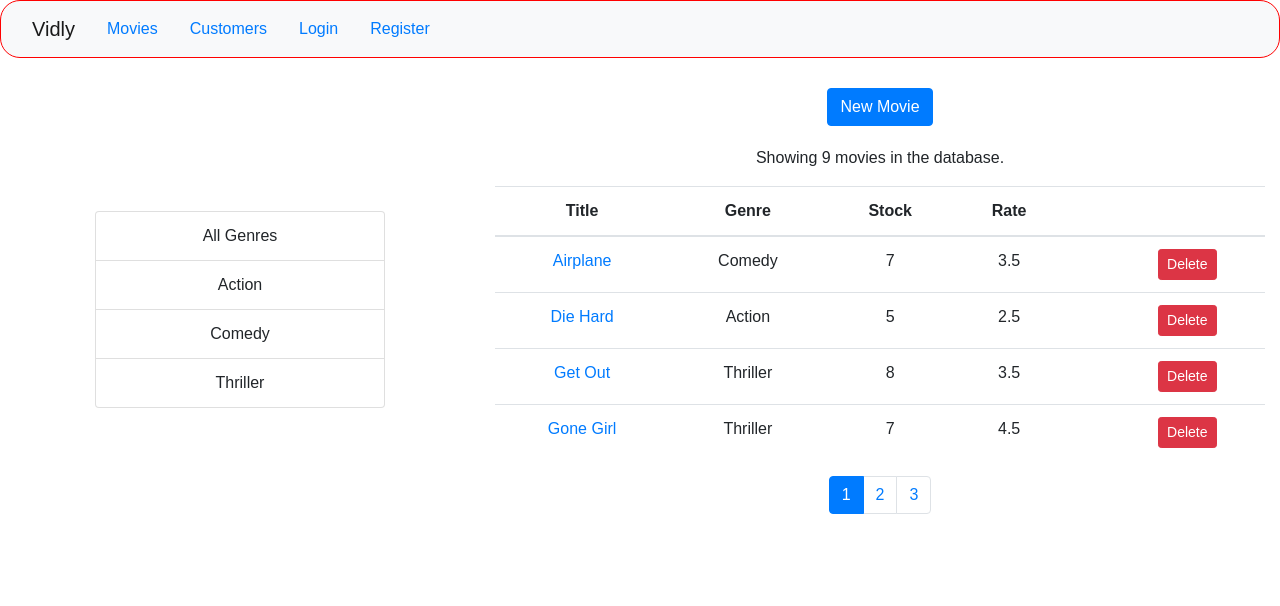
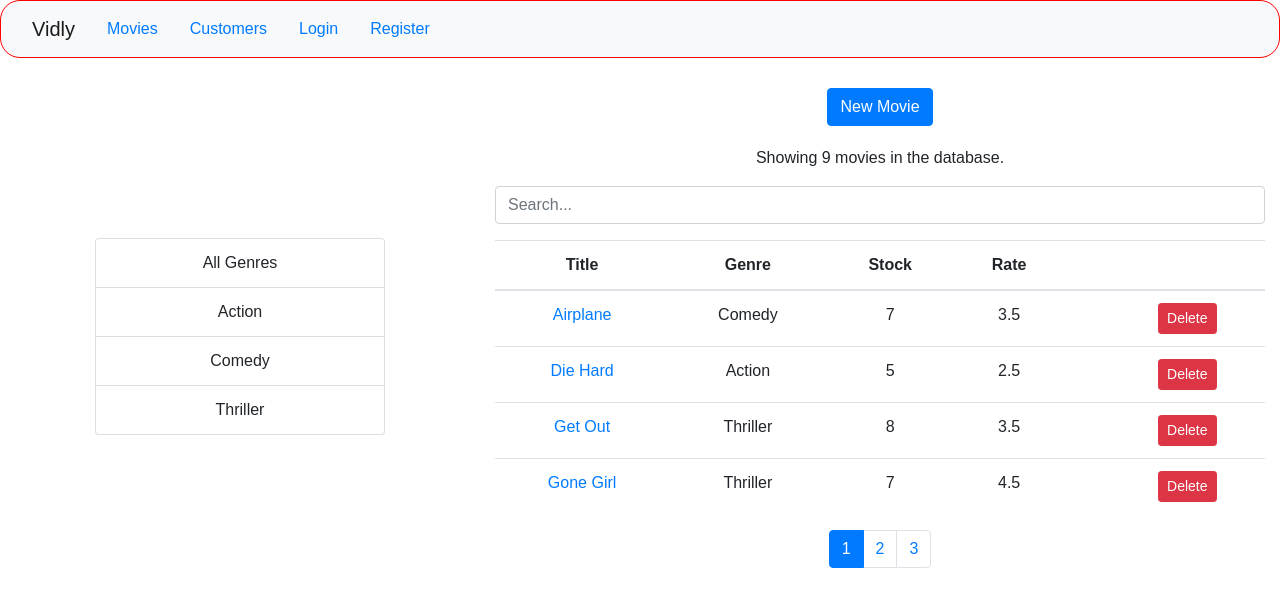
Before and after one commit to serifcolakel/reactVidly, a React (Create React App) app: page /movies in a window 1280 px wide. Shown: the top 606 px of the page. Built offline with nearby package versions, Linux system fonts and the light colour scheme; the HTML template or start-up script is replaced by a standard one.

Commit message:
SearchBox Added

```diff
--- /dev/null
+++ b/src/components/common/searchBox.jsx
@@ -0,0 +1,15 @@
+import React from "react";
+const SearchBox = ({ value, onChange }) => {
+  return (
+    <input
+      type="text"
+      name="query"
+      className="form-control my-3"
+      placeholder="Search..."
+      value={value}
+      onChange={(e) => onChange(e.currentTarget.value)}
+    />
+  );
+};
+
+export default SearchBox;
--- a/src/components/movies.jsx
+++ b/src/components/movies.jsx
@@ -7,12 +7,15 @@
 import { paginate } from "../utils/paginate";
 import _ from "lodash";
 import { Link } from "react-router-dom";
+import SearchBox from "./common/searchBox";
 
 class Movies extends Component {
   state = {
     movies: [],
     genres: [],
     currentPage: 1,
+    searchQuery: "",
+    selectedGenre: null,
     pageSize: 4,
     sortColumn: { path: "title", order: "asc" },
   };
@@ -36,12 +39,16 @@
     this.setState({ movies });
   };
 
+  handleSearch = (query) => {
+    this.setState({ searchQuery: query, selectedGenre: "", currentPage: 1 });
+  };
+
   handlePageChange = (page) => {
     this.setState({ currentPage: page });
   };
 
   handleGenreSelect = (genre) => {
-    this.setState({ selectedGenre: genre, currentPage: 1 });
+    this.setState({ selectedGenre: genre, searchQuery: null, currentPage: 1 });
   };
 
   handleSort = (sortColumn) => {
@@ -54,13 +61,17 @@
       currentPage,
       sortColumn,
       selectedGenre,
+      searchQuery,
       movies: allMovies,
     } = this.state;
 
-    const filtered =
-      selectedGenre && selectedGenre._id
-        ? allMovies.filter((m) => m.genre._id === selectedGenre._id)
-        : allMovies;
+    let filtered = allMovies;
+    if (searchQuery)
+      filtered = allMovies.filter((m) =>
+        m.title.toLowerCase().startsWith(searchQuery.toLowerCase())
+      );
+    else if (selectedGenre && selectedGenre._id)
+      filtered = allMovies.filter((m) => m.genre._id === selectedGenre._id);
 
     const sorted = _.orderBy(filtered, [sortColumn.path], [sortColumn.order]);
 
@@ -96,6 +107,10 @@
           </Link>
 
           <p>Showing {totalCount} movies in the database.</p>
+          <SearchBox
+            value={this.state.searchQuery}
+            onChange={this.handleSearch}
+          />
           <MoviesTable
             movies={movies}
             sortColumn={sortColumn}
```
Also changed, not shown: 1 other file (tests, documents, lock files or other folders).
